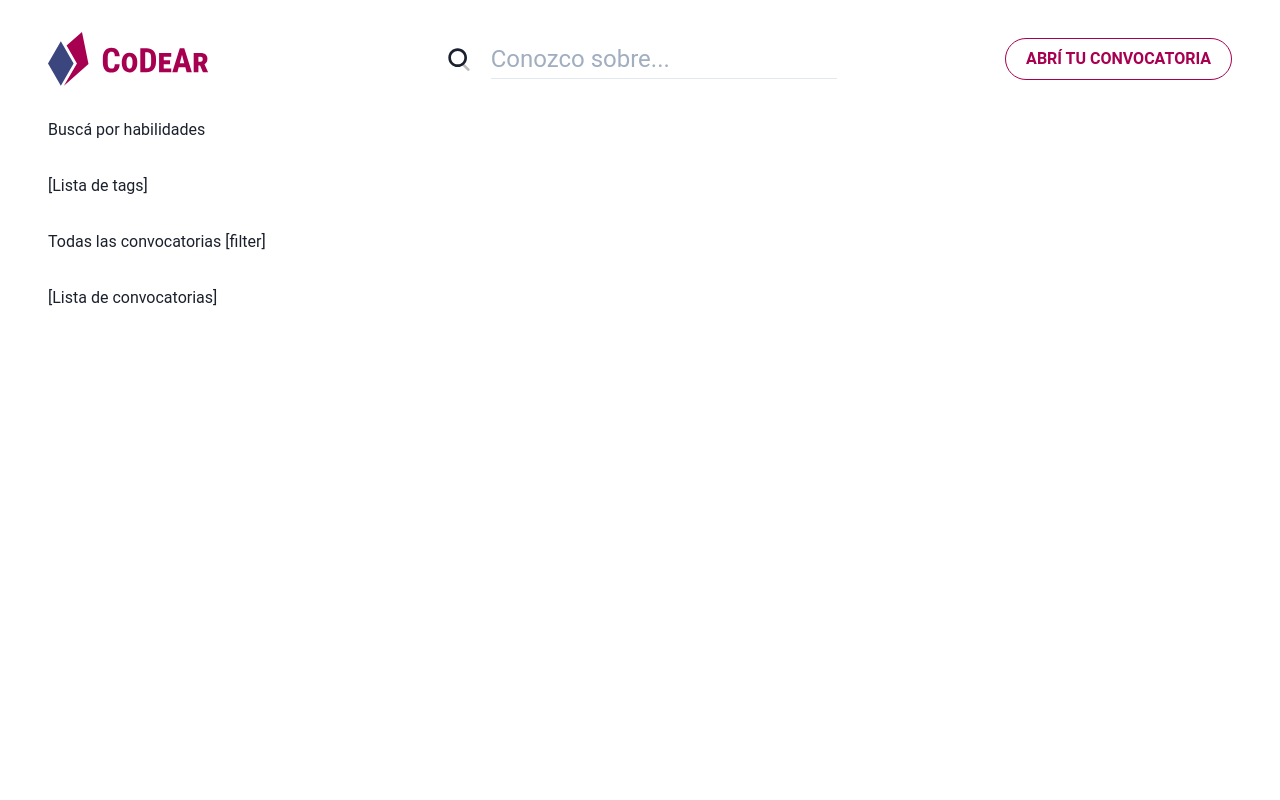
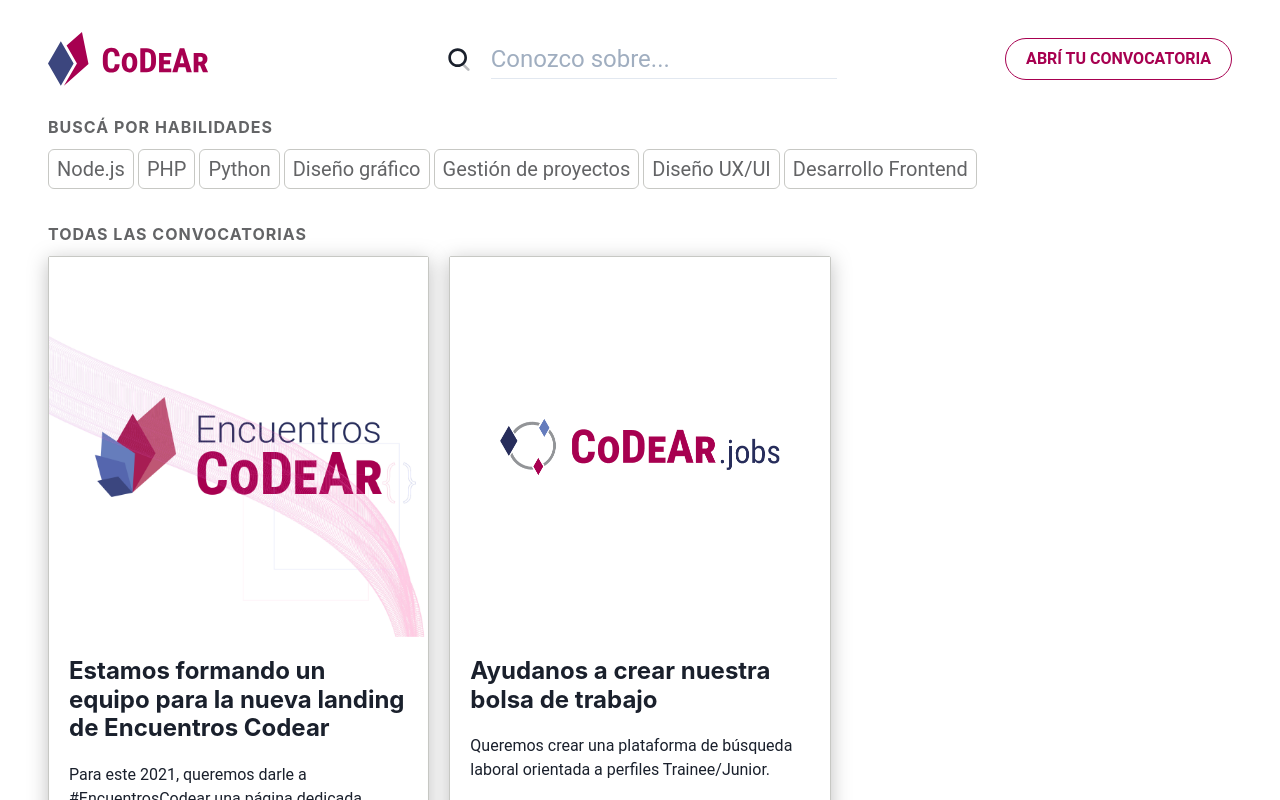
Before and after one commit to SomosCodear/proyectos-codear-website, a Next.js app: page / in a window 1280 px wide. Shown: the top 800 px of the page. Built offline with nearby package versions, Linux system fonts and the light colour scheme.

Commit message:
feat(home): search by skills + projects list

```diff
--- a/pages/index.js
+++ b/pages/index.js
@@ -1,7 +1,11 @@
+import { Box } from '@chakra-ui/react';
+import { useEffect } from 'react';
+
 import Layout from '../components/layout';
-import { Box } from '@chakra-ui/react';
+import SearchBySkills from '../blocks/search-by-skills';
+import ProjectList from '../blocks/project-list';
+
 import useSearchContext from '../hooks/use-search-context';
-import { useEffect } from 'react';
 
 const IndexPage = () => {
   const {searchQuery} = useSearchContext();
@@ -12,19 +16,8 @@
 
   return (
     <Layout>
-      <Box>
-        Buscá por habilidades
-      </Box>
-      <Box>
-        [Lista de tags]
-      </Box>
-      <Box>
-        Todas las convocatorias
-        [filter]
-      </Box>
-      <Box>
-        [Lista de convocatorias]
-      </Box>
+      <SearchBySkills />
+      <ProjectList />
     </Layout>
   )
 };
```
